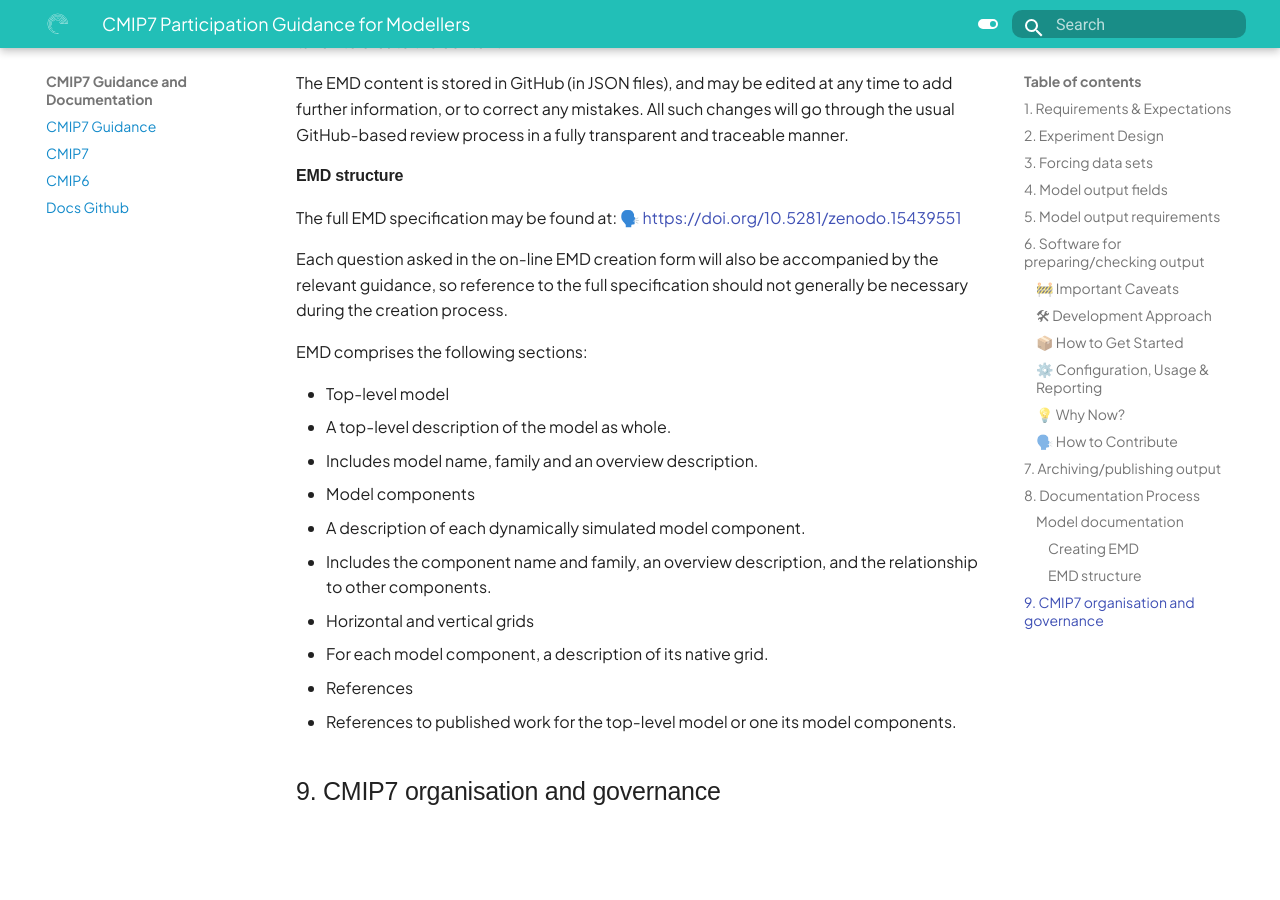
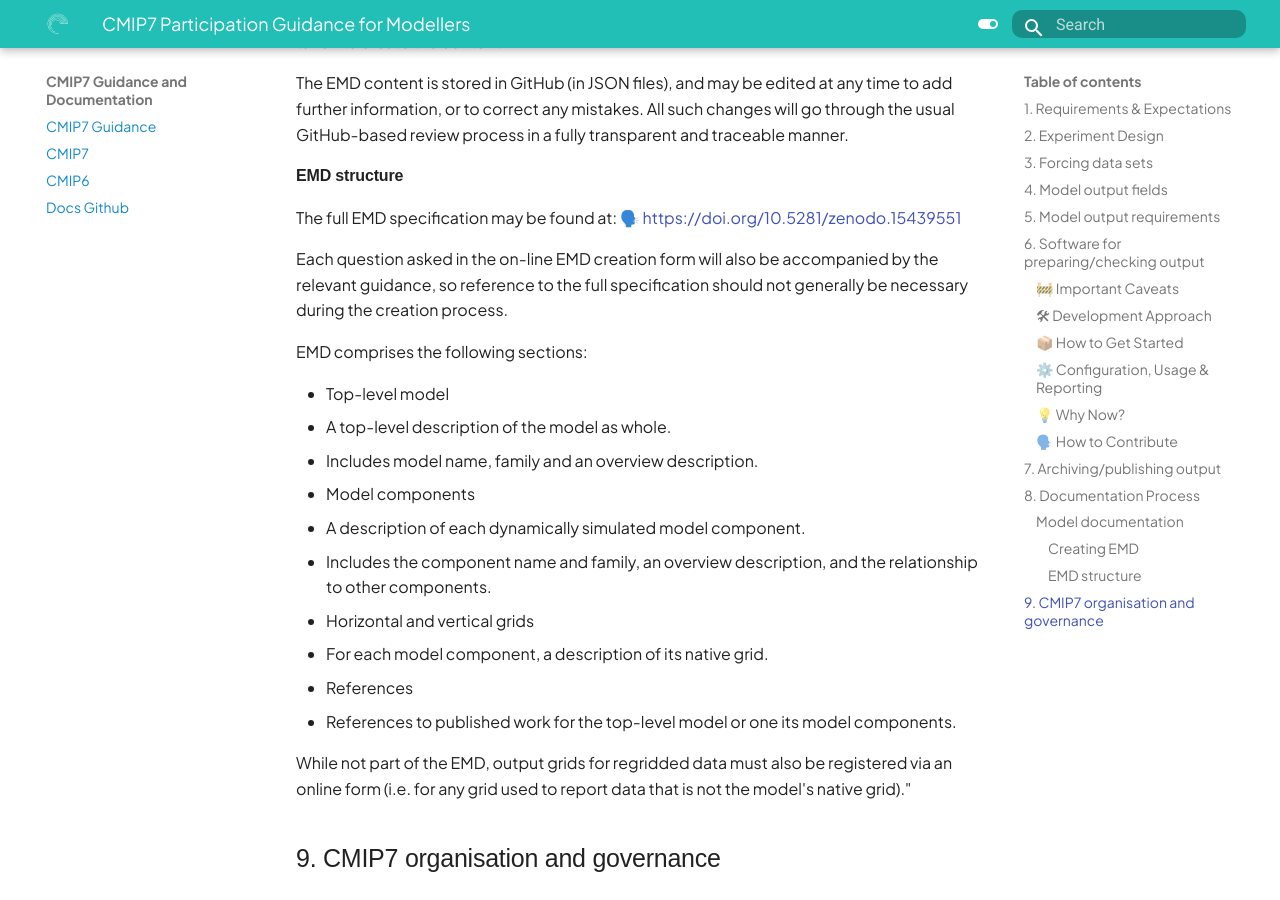
Before and after one commit to WCRP-CMIP/cmip7-guidance, an MkDocs documentation site: the page built from docs/CMIP7/guidance_for_modellers.md, in a window 1280 px wide and 900 px high, scrolled down 3699 px. Built offline with MkDocs 1.6.1 and Material for MkDocs 9.7.7, drawn with Linux system fonts in a browser that asks for light colours; some web fonts are replaced; before the commit the page ends 4532 px from its top, so only the background shows below that.

Commit message:
Note about output grids

```diff
--- a/docs/CMIP7/guidance_for_modellers.md
+++ b/docs/CMIP7/guidance_for_modellers.md
@@ -123,5 +123,6 @@ EMD comprises the following sections:
 - References
    - References to published work for the top-level model or one its model components.
 
+While not part of the EMD, output grids for regridded data must also be registered via an online form (i.e. for any grid used to report data that is not the model's native grid)."
 
 ## 9.  CMIP7 organisation and governance
```
